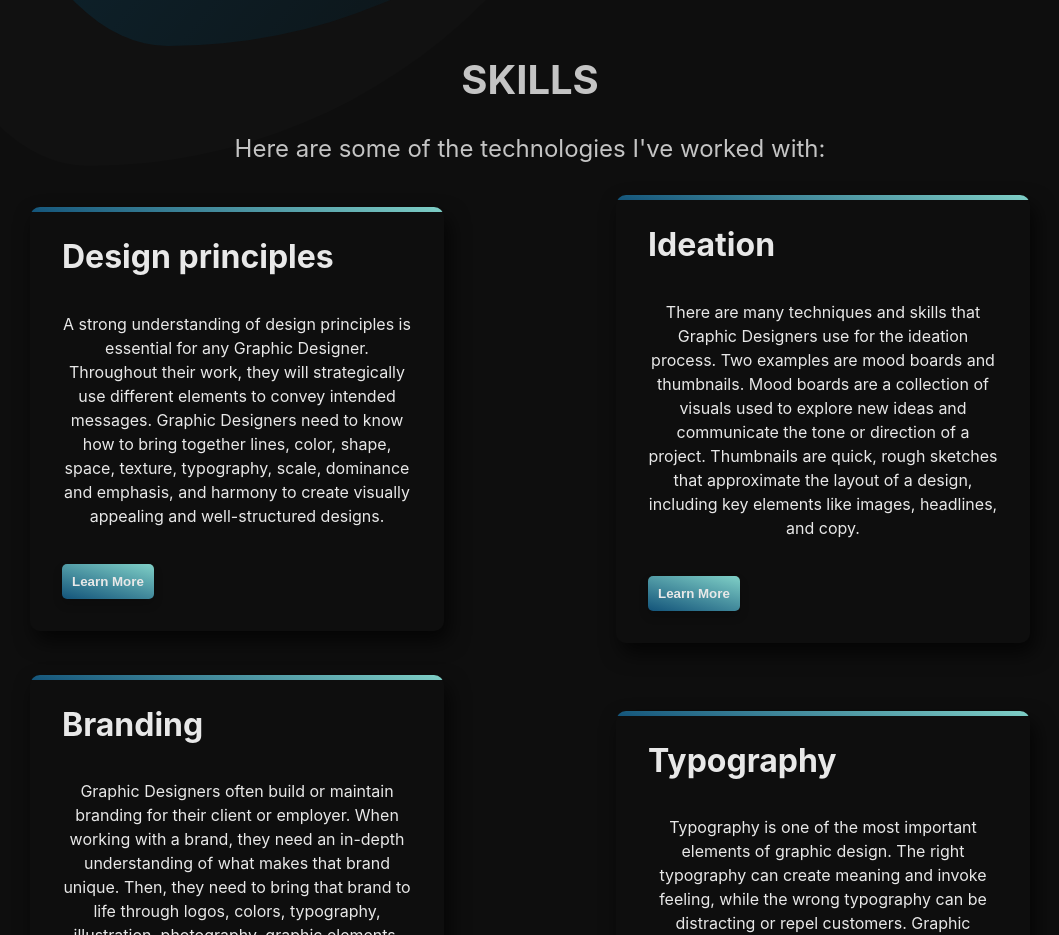
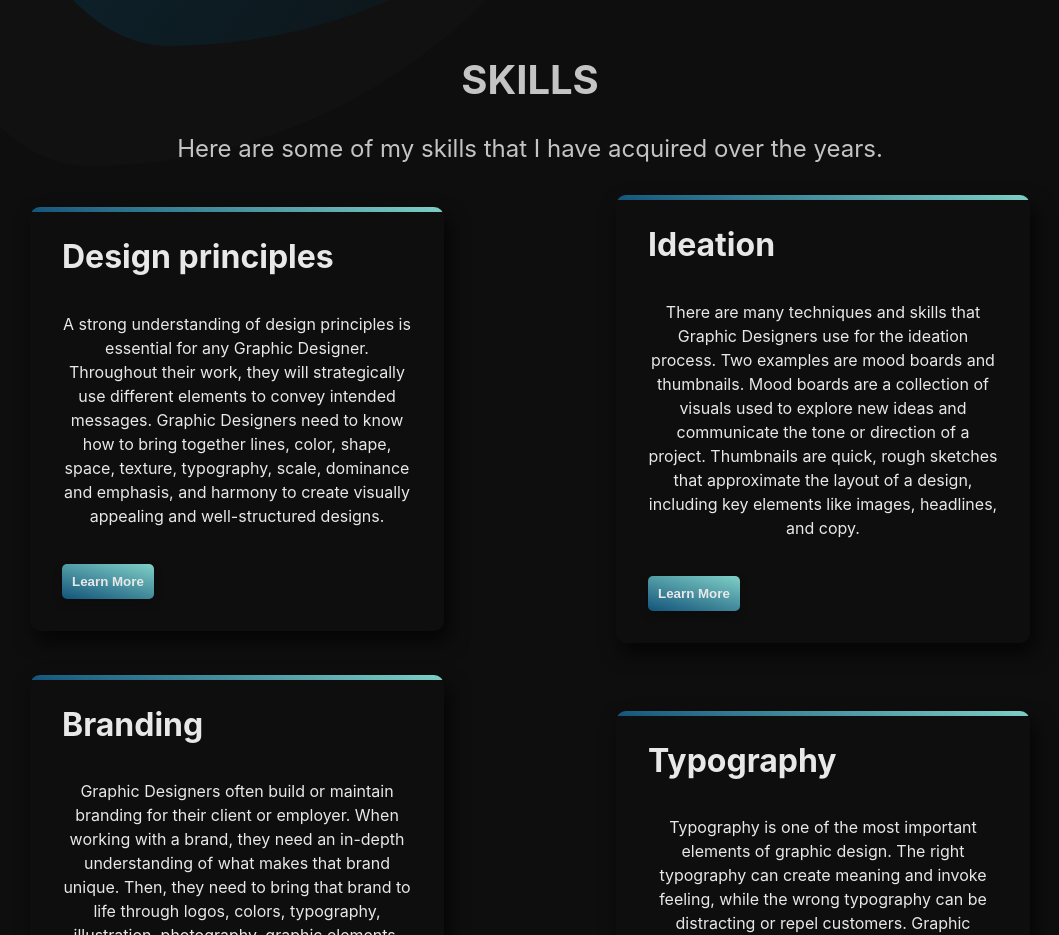
Before and after one commit to ArnaldoGonzalez81318/Graphic-Design-Portfolio, a React (Create React App) app: page / in a window 1280 px wide. Shown: the part 856-1791 px from the top of the page, without its empty margins (110-1169 px from the left). Built offline with nearby package versions, Linux system fonts and the light colour scheme.

Commit message:
Update skills.jsx

```diff
--- a/src/components/skills/skills.jsx
+++ b/src/components/skills/skills.jsx
@@ -9,7 +9,7 @@ const Skills = () => {
     <section className="skills-section" id="skills">
       <div className="skills-header">
         <h2>Skills</h2>
-        <p>Here are some of the technologies I've worked with:</p>
+        <p>Here are some of my skills that I have acquired over the years.</p>
       </div>
       <div className="skills-container">
         {skills.data.map((skill, index) => {
```
